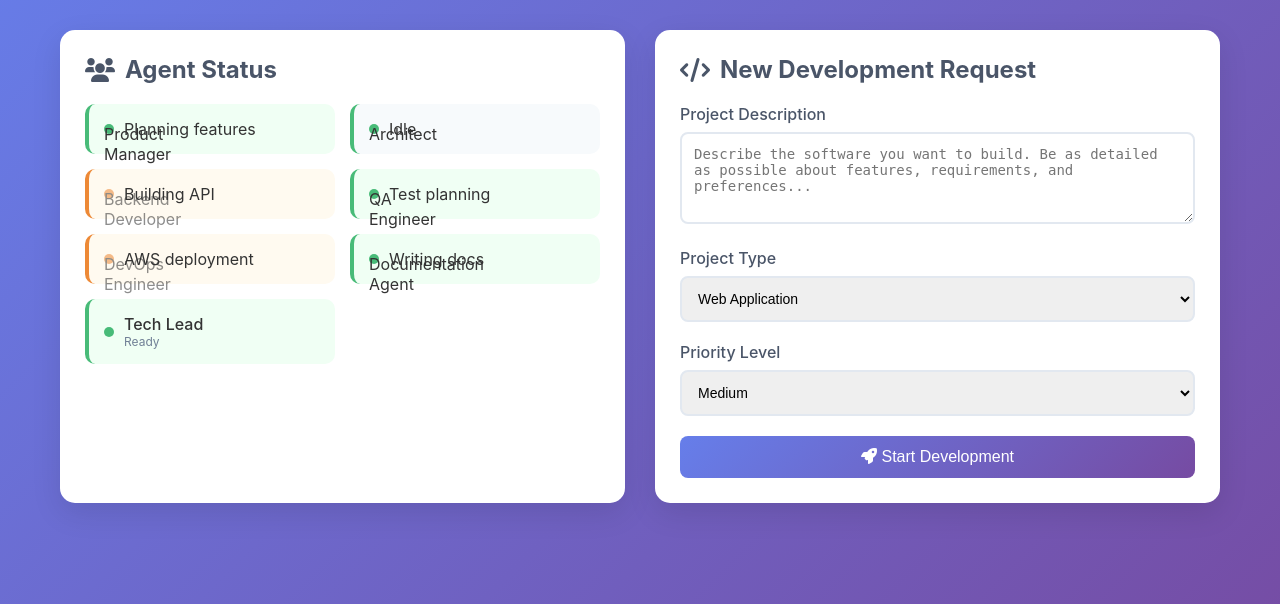
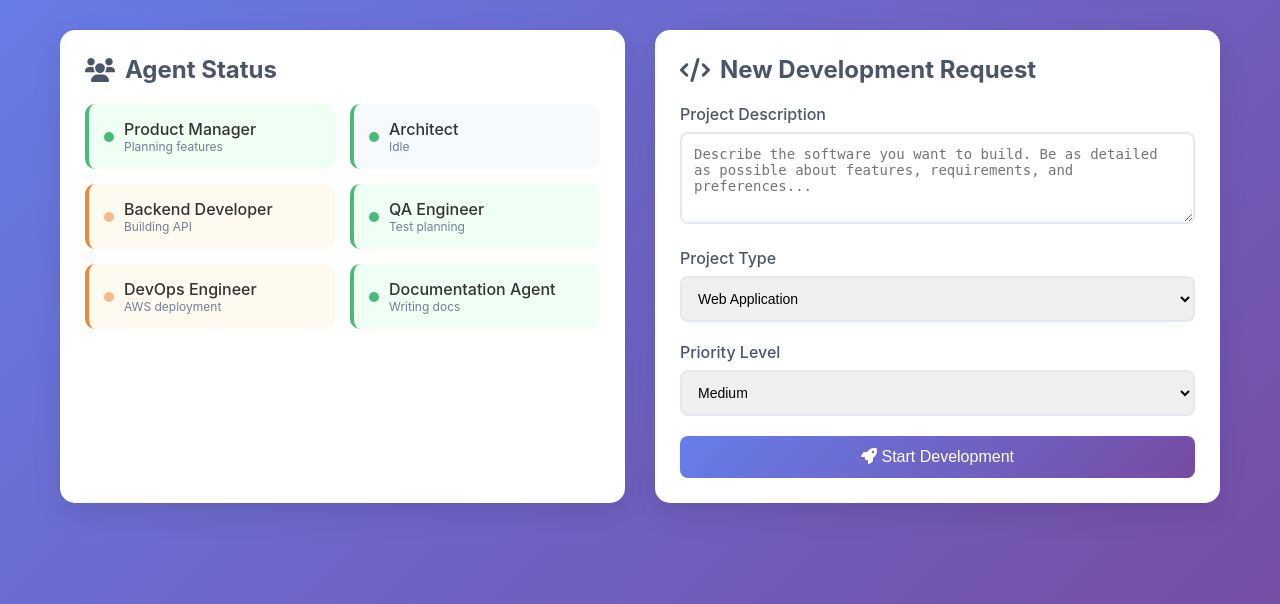
Before and after one commit to jeremymatthewwerner/autogen-sw-agents-practice, a FastAPI app: page / in a window 1280 px wide. Shown: the part 100-704 px from the top of the page. Run offline with FastAPI, Linux system fonts and the light colour scheme.

Commit message:
Completely remove hardcoded agent elements - make UI fully dynamic
- Removed all hardcoded agent status elements from HTML template
- UI now dynamically generates agent elements from API data only
- No more flashing/overlapping from mismatched hardcoded vs API data
- Shows clear loading and error states
- Eliminates all demo mode and hardcoded fallbacks

🤖 Generated with [Claude Code](https://claude.com/claude-code)

Co-Authored-By: Claude <noreply@anthropic.com>

```diff
--- a/templates/index.html
+++ b/templates/index.html
@@ -243,54 +243,8 @@
             <div class="card">
                 <h2><i class="fas fa-users"></i> Agent Status</h2>
                 <div class="status-grid" id="agentStatus">
-                    <div class="agent-status active">
-                        <div class="status-indicator"></div>
-                        <div>
-                            <div style="font-weight: 500;">Product Manager</div>
-                            <div style="font-size: 12px; color: #718096;">Ready</div>
-                        </div>
-                    </div>
-                    <div class="agent-status active">
-                        <div class="status-indicator"></div>
-                        <div>
-                            <div style="font-weight: 500;">Frontend Engineer</div>
-                            <div style="font-size: 12px; color: #718096;">Ready</div>
-                        </div>
-                    </div>
-                    <div class="agent-status active">
-                        <div class="status-indicator"></div>
-                        <div>
-                            <div style="font-weight: 500;">Backend Engineer</div>
-                            <div style="font-size: 12px; color: #718096;">Ready</div>
-                        </div>
-                    </div>
-                    <div class="agent-status active">
-                        <div class="status-indicator"></div>
-                        <div>
-                            <div style="font-weight: 500;">Database Engineer</div>
-                            <div style="font-size: 12px; color: #718096;">Ready</div>
-                        </div>
-                    </div>
-                    <div class="agent-status active">
-                        <div class="status-indicator"></div>
-                        <div>
-                            <div style="font-weight: 500;">DevOps Engineer</div>
-                            <div style="font-size: 12px; color: #718096;">Ready</div>
-                        </div>
-                    </div>
-                    <div class="agent-status active">
-                        <div class="status-indicator"></div>
-                        <div>
-                            <div style="font-weight: 500;">QA Engineer</div>
-                            <div style="font-size: 12px; color: #718096;">Ready</div>
-                        </div>
-                    </div>
-                    <div class="agent-status active">
-                        <div class="status-indicator"></div>
-                        <div>
-                            <div style="font-weight: 500;">Tech Lead</div>
-                            <div style="font-size: 12px; color: #718096;">Ready</div>
-                        </div>
+                    <div style="padding: 20px; text-align: center; color: #718096;">
+                        Loading agent status...
                     </div>
                 </div>
             </div>
@@ -362,44 +316,52 @@
         }
 
         function updateAgentStatus(data) {
-            const agentElements = document.querySelectorAll('.agent-status');
+            const statusGrid = document.getElementById('agentStatus');
 
             if (data.agents && data.agents.length > 0) {
-                // Update each agent element with individual agent data
-                agentElements.forEach((element, index) => {
-                    if (index < data.agents.length) {
-                        const agent = data.agents[index];
-                        const indicator = element.querySelector('.status-indicator');
-                        const nameElement = element.querySelector('div:last-child div:first-child');
-                        const statusText = element.querySelector('div:last-child div:last-child');
+                // Clear existing content and rebuild from API data
+                statusGrid.innerHTML = '';
 
-                        // Update agent name
-                        nameElement.textContent = agent.name;
+                data.agents.forEach(agent => {
+                    const agentElement = document.createElement('div');
 
-                        // Update status based on agent status
+                    // Determine CSS classes based on agent status
+                    let statusClass = 'agent-status';
+                    let indicatorClass = 'status-indicator';
+                    let statusText = agent.current_task || 'Ready';
+
                     switch (agent.status) {
                         case 'working':
-                                indicator.className = 'status-indicator busy';
-                                statusText.textContent = agent.current_task || 'Working...';
-                                element.className = 'agent-status busy';
+                            statusClass += ' busy';
+                            indicatorClass += ' busy';
+                            statusText = agent.current_task || 'Working...';
                             break;
                         case 'ready':
-                                indicator.className = 'status-indicator';
-                                statusText.textContent = agent.current_task || 'Ready';
-                                element.className = 'agent-status active';
+                            statusClass += ' active';
+                            statusText = agent.current_task || 'Ready';
                             break;
                         case 'idle':
-                                indicator.className = 'status-indicator';
-                                statusText.textContent = agent.current_task || 'Idle';
-                                element.className = 'agent-status';
+                            statusText = agent.current_task || 'Idle';
                             break;
                         default:
-                                indicator.className = 'status-indicator';
-                                statusText.textContent = 'Ready';
-                                element.className = 'agent-status active';
+                            statusClass += ' active';
+                            statusText = 'Ready';
                     }
-                    }
+
+                    agentElement.className = statusClass;
+                    agentElement.innerHTML = `
+                        <div class="${indicatorClass}"></div>
+                        <div>
+                            <div style="font-weight: 500;">${agent.name}</div>
+                            <div style="font-size: 12px; color: #718096;">${statusText}</div>
+                        </div>
+                    `;
+
+                    statusGrid.appendChild(agentElement);
                 });
+            } else {
+                // Show error message if no agent data
+                statusGrid.innerHTML = '<div style="padding: 20px; text-align: center; color: #e53e3e;">Unable to load agent status</div>';
             }
         }
 
```
Lines whose indentation alone changed are shown as unchanged.
